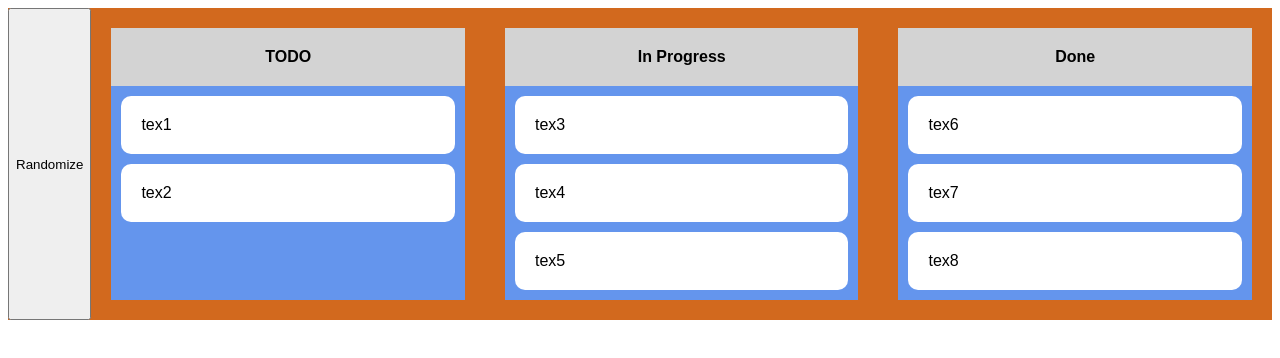
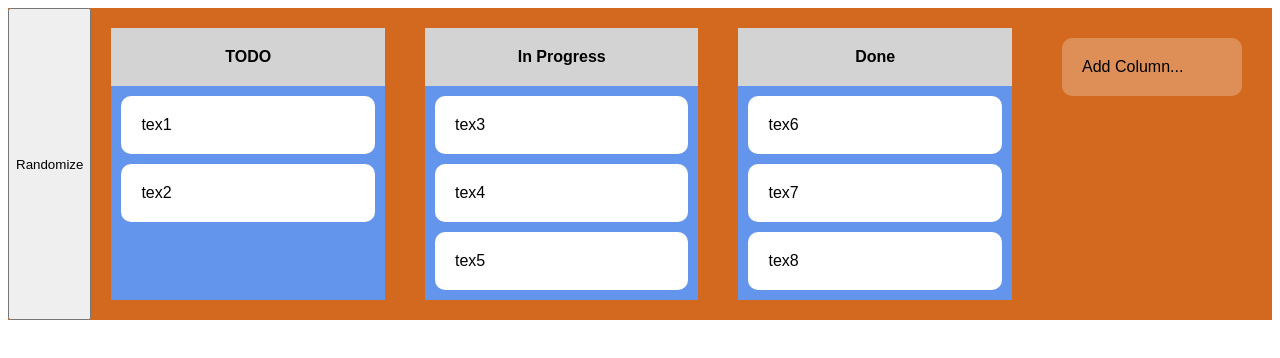
Before and after one commit to DrManac/demo-kanban, a React app: page / in a window 1280 px wide. Built offline with nearby package versions, Linux system fonts and the light colour scheme.

Commit message:
Feature: Add new column

```diff
--- a/public/index.html
+++ b/public/index.html
@@ -21,6 +21,13 @@
          display: flex;
          flex-direction: column;
      }
+     .col_empty {
+         /* flex-grow: 1; */
+         width: 200px;
+         margin: 20px;
+         display: flex;
+         flex-direction: column;
+     }
      .col-header {
          background-color: lightgray;
          text-align: center;
@@ -33,6 +40,17 @@
          background-color: white;
          border-radius: 10px;
      }
+     .card_button:hover {
+        background-color: rgba(255, 255, 255, .5);
+        cursor: pointer;
+     }
+
+     .card_button {
+         margin: 10px;
+         padding: 20px;
+         background-color: rgba(255, 255, 255, .25);
+         border-radius: 10px;
+     }
  </style>
 </head>
 <body>
--- a/src/index.js
+++ b/src/index.js
@@ -20,13 +20,18 @@ class App extends React.Component {
         this.setState(this.model.getdata())
     }
 
+    createColumn = (name) => {
+        this.model.createColumn(name);
+        this.setState(this.model.getdata())
+    }
+
     render() {
         return [
             e(Toolbar, {key: 'toolbar', name:"Randomize", action: ()=>{
                 this.model.randomize()
                 this.setState(this.model.getdata())
             }}),
-            e(Kanban, {key: 'kanban', state: this.state, moveCard: this.moveCard})
+            e(Kanban, {key: 'kanban', state: this.state, moveCard: this.moveCard, createColumn: this.createColumn})
         ]
     }
 }
--- a/src/model.js
+++ b/src/model.js
@@ -18,7 +18,18 @@ export class Model {
         let col = this.getColumnById(colId)
         col.cards.splice(index, 0, card)
     }
+    createColumn(name) {
+        state.columns.push({id: uuidv4(), name: name, cards: []})
+    }
 }
+
+function uuidv4() {
+    return 'xxxxxxxx-xxxx-4xxx-yxxx-xxxxxxxxxxxx'.replace(/[xy]/g, function(c) {
+      var r = Math.random() * 16 | 0, v = c == 'x' ? r : (r & 0x3 | 0x8);
+      return v.toString(16);
+    });
+  }
+
 
 function shuffle(a) {
     var j, x, i;
--- a/src/view.js
+++ b/src/view.js
@@ -34,6 +34,45 @@ class KanbanColumn extends React.Component {
     }
 }
 
+
+export class AddColumnButton extends React.Component {
+    constructor() {
+        super()
+        this.state = {editMode: false}
+    }
+
+    beginEditMode = () => { this.setState({name: 'New column', editMode: true}); }
+    endEditMode = () => { this.setState({editMode: false}); }
+
+    onAccept = () => {
+        this.props.addCard(this.state.name);
+        this.endEditMode();
+    }
+
+    handleNameChange = (event) => {
+        this.setState({name: event.target.value});
+    }
+
+    render() {
+        var content;
+        if(this.state.editMode)
+            content = <div className='card'>
+                Enter column name
+                <input type='text' value={this.state.name} onChange={this.handleNameChange}/>
+                <input type='button' value='OK' onClick={this.onAccept} />
+                <input type='button' value='Cancel' onClick={this.endEditMode} />
+            </div>
+        else
+            content = <div className='card_button' onClick={this.beginEditMode}>
+                Add Column...
+            </div>
+
+        return <div className='col_empty'>
+                {content}
+            </div>
+    }
+}
+
 export class Kanban extends React.Component {
     constructor() {
         super()
@@ -48,6 +87,7 @@ export class Kanban extends React.Component {
             {
                 this.props.state.columns.map((c) => <KanbanColumn key={c.id} column={c}></KanbanColumn>)
             }
+            <AddColumnButton addCard={this.props.createColumn}/>
         </DragDropContext>
     }
   }
```
